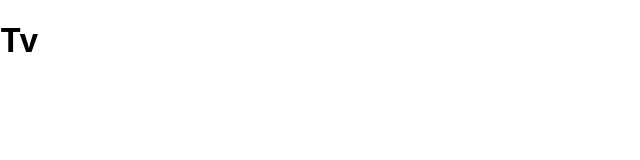
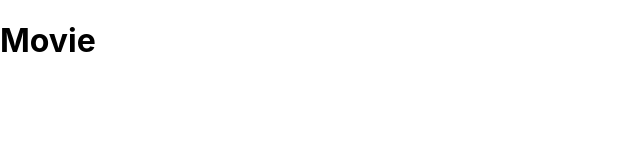
Before and after one commit to yeongseon4070/hi_movie, a React (Create React App) app: page / in a window 1280 px wide. Shown: the top 160 px of the page, without its empty margins (0-640 px from the left). Built offline with nearby package versions, Linux system fonts and the light colour scheme.

Commit message:
각각의 페이지들을 만들고 로컬상의 경로 페이지들을 만들어 주는 작업 진행.

```diff
--- a/package.json
+++ b/package.json
@@ -8,6 +8,7 @@
     "@testing-library/user-event": "^13.5.0",
     "react": "^17.0.2",
     "react-dom": "^17.0.2",
+    "react-router-dom": "^6.2.1",
     "react-scripts": "5.0.0",
     "web-vitals": "^2.1.2"
   },
--- a/src/App.js
+++ b/src/App.js
@@ -1,12 +1,21 @@
 import React from 'react';
-import Movie from "./Pages/Movie";
-import Tv from "./Pages/Tv";
+import {BrowserRouter, Route, Routes} from "react-router-dom";
+import { Movie, Tv, Searching } from "./Pages"
+
 //라액트 라우팅을 위한 화면 생성단계를 진행한다. 해당 페이지폴더안에 js 를 만들어주고 이름에 대한
 //import 값들을 선언해준다 그러면서 해당 const 안에 페이지들에 대한 명칭을 선언해준다 ex) <이름 />
 
 const App = () => {
     return (
-        <Tv />
+        <BrowserRouter>
+            <Routes>
+                <Route path={"/"} element={<Movie />} />
+                <Route path={"/tv"} element={<Tv />} />
+                <Route path={"/search"} element={<Searching />} />
+                {/*전체적인 포멧에 대한 부분으로 각각의 페이지들을 성생해주고, 페이지들에 대한 이름을 입력해주는 작업을 진행해준다*/}
+                {/*라우터 패스의 명칭을 정해주고, element 에 대한 함수들을 뿌려주는 작업을 해주는것이다.*/}
+            </Routes>
+        </BrowserRouter>
     );
 };
 
--- /dev/null
+++ b/src/Pages/index.js
@@ -0,0 +1,5 @@
+import Movie from "./Movie";
+import Searching from "./Searching";
+import Tv from "./Tv";
+
+export { Movie, Searching, Tv }
```
Also changed, not shown: 1 other file (tests, documents, lock files or other folders).
